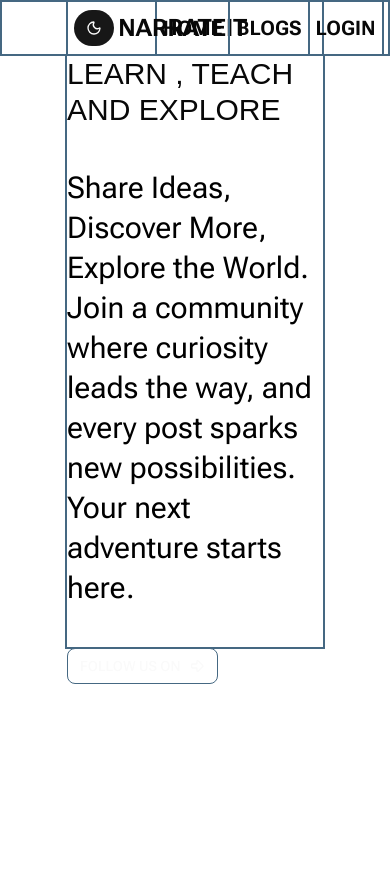
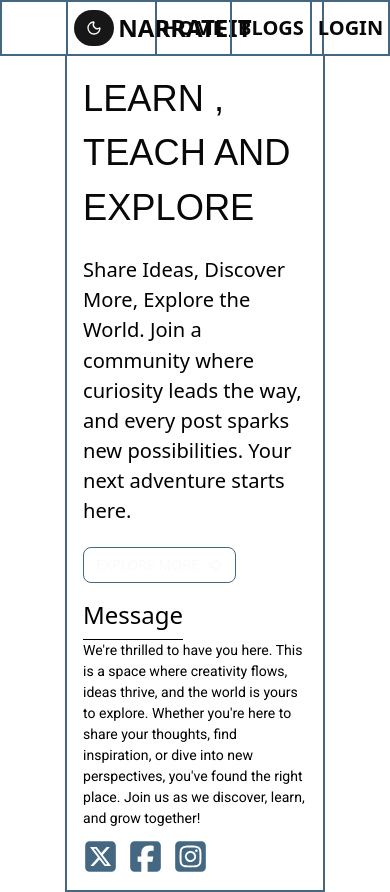
Before and after one commit to dip00-bb/narrating-frontend, a Next.js app: page / in a window 390 px wide. Shown: the top 892 px of the page. Before the commit the page ends 844 px from the top, so only its background shows below. Built offline with nearby package versions, Linux system fonts and the light colour scheme; a web font is replaced by a local one.

Commit message:
make hero section responsive

```diff
--- a/app/COMPONENT/BANNER/BannerFooter.tsx
+++ b/app/COMPONENT/BANNER/BannerFooter.tsx
@@ -1,11 +1,29 @@
+
+import { Roboto } from 'next/font/google';
 import React from 'react';
+import { FaSquareFacebook, FaSquareInstagram, FaSquareXTwitter } from 'react-icons/fa6';
+
+const roboto=Roboto({
+    subsets:['latin']
+})
 
 const BannerFooter = () => {
+
     return (
         <div>
-            <p>
-                We&aposre thrilled to have you here. This is a space where creativity flows, ideas thrive, and the world is yours to explore. Whether you&aposre here to share your thoughts, find inspiration, or dive into new perspectives, you&aposve found the right place. Join us as we discover, learn, and grow together!
-            </p>
+            <div>
+                <div>
+                    <p className='text-2xl border-b w-fit pb-2'>Message</p>
+                </div>
+                <p className={`accent-fontsize ${roboto.className}`}>
+                    We&apos;re thrilled to have you here. This is a space where creativity flows, ideas thrive, and the world is yours to explore. Whether you&apos;re here to share your thoughts, find inspiration, or dive into new perspectives, you&apos;ve found the right place. Join us as we discover, learn, and grow together!
+                </p>
+                <div className='flex gap-2.5 mt-2.5'>
+                    <FaSquareXTwitter size={35} className='text-(--secondary-color) cursor-pointer'/>
+                    <FaSquareFacebook size={35} className='text-(--secondary-color) cursor-pointer'/>
+                    <FaSquareInstagram size={35} className='text-(--secondary-color) cursor-pointer'/>
+                </div>
+            </div>
         </div>
     );
 };
--- a/app/COMPONENT/BANNER/BannerHeader.tsx
+++ b/app/COMPONENT/BANNER/BannerHeader.tsx
@@ -9,17 +9,17 @@ const bbgBartle = BBH_Bartle({
 
 const BannerHeader = () => {
     return (
-        <div className='space-y-10'>
+        <div className='space-y-5 md:space-y-10'>
             <div>
-                <h1 className={`text-3xl md:text-6xl/20 ${bbgBartle.className} text-(--accent-color)`}>LEARN , TEACH AND EXPLORE</h1>
+                <h1 className={` primary-fontsize ${bbgBartle.className} text-(--accent-color)`}>LEARN , TEACH AND EXPLORE</h1>
             </div>
 
             <div>
-                <p className='text-3xl/10'>Share Ideas, Discover More, Explore the World.
+                <p className='secondery-fontsize'>Share Ideas, Discover More, Explore the World.
                     Join a community where curiosity leads the way, and every post sparks new possibilities. Your next adventure starts here.</p>
             </div>
             <div>
-                <Button className='bg-transparent border border-(--secondary-color) cursor-pointer'>FOLLOW US ON <ArrowBigRight /></Button>
+                <Button className='bg-transparent border border-(--secondary-color) cursor-pointer'>EXPLORE MORE <ArrowBigRight /></Button>
             </div>
         </div>
     );
--- a/app/globals.css
+++ b/app/globals.css
@@ -7,8 +7,8 @@
   /* Your default theme */
   --radius: 0.625rem;
   --background: #ffff;
-  --secondary-color:#456882 ;
-  --accent-color:#080808;
+  --secondary-color: #456882;
+  --accent-color: #080808;
   --foreground: oklch(0.145 0 0);
   --card: oklch(1 0 0);
   --card-foreground: oklch(0.145 0 0);
@@ -43,8 +43,8 @@
 
 [data-theme='dark'] {
   --background: #09111a;
-  --secondary-color:#456882 ;
-  --accent-color:#F4F4F4;
+  --secondary-color: #456882;
+  --accent-color: #F4F4F4;
 }
 
 @theme inline {
@@ -91,7 +91,7 @@
 .dark {
   --background: oklch(0.145 0 0);
   --foreground: oklch(0.985 0 0);
-   --accent-color:#456882;
+  --accent-color: #456882;
   --card: oklch(0.205 0 0);
   --card-foreground: oklch(0.985 0 0);
   --popover: oklch(0.205 0 0);
@@ -123,6 +123,16 @@
   --sidebar-ring: oklch(0.556 0 0);
 }
 
+.primary-fontsize {
+  font-size: clamp(2.25rem, 1.903rem + 1.4925vw, 3.75rem);
+}
+.secondery-fontsize{
+  font-size: clamp(1.25rem, 1.1054rem + 0.6219vw, 1.875rem);
+}
+.accent-fontsize{
+  font-size: clamp(0.875rem, 0.7882rem + 0.3731vw, 1.25rem);
+}
+
 /* @layer base {
 
     @apply border-border outline-ring/50;
--- a/app/layout.tsx
+++ b/app/layout.tsx
@@ -1,12 +1,9 @@
 import type { Metadata } from "next";
-import { Roboto_Flex } from "next/font/google";
 import "./globals.css";
 import { ThemeProvider } from "./THEME/theme-provider";
 
 
-const roboto=Roboto_Flex({
-  subsets:['latin']
-})
+
 
 export const metadata: Metadata = {
   title: "Create Next App",
@@ -21,7 +18,7 @@ export default function RootLayout({
   return (
     <html lang="en" suppressHydrationWarning>
       <body
-        className={`${roboto.className} antialiased`}
+        className={`antialiased`}
       >
         <ThemeProvider>
           {children}
--- a/app/page.tsx
+++ b/app/page.tsx
@@ -1,6 +1,7 @@
 import React from 'react';
 import Navbar from './COMPONENT/LAYOUTS/Navbar';
 import BannerHeader from './COMPONENT/BANNER/BannerHeader';
+import BannerFooter from './COMPONENT/BANNER/BannerFooter';
 
 
 const Home = () => {
@@ -11,18 +12,16 @@ const Home = () => {
       {/* banner */}
       <div className='grid grid-cols-6'>
         <div className='col-span-1 '></div>
-        <div className='col-span-4 border-x-2 border-b-2 border-(--secondary-color)'>
-          <div className='flex justify-between bg-cover  h-[70vh]'>
+        <div className='col-span-4 border-x-2 border-b-2 border-(--secondary-color) p-4'>
+          <div className='space-y-4 flex md:h-[70vh] flex-col md:justify-around'>
             <div>
-              <div>
-                <BannerHeader />
-              </div>
+              <BannerHeader />
             </div>
-
+            <div>
+              <div className='w-full md:w-120 md:ml-auto'><BannerFooter /></div>
+            </div>
           </div>
         </div>
-
-
         <div className='col-span-1'></div>
       </div>
     </div>
--- a/package.json
+++ b/package.json
@@ -17,6 +17,7 @@
     "next-themes": "^0.4.6",
     "react": "19.2.3",
     "react-dom": "19.2.3",
+    "react-icons": "^5.5.0",
     "tailwind-merge": "^3.4.0"
   },
   "devDependencies": {
```
Also changed, not shown: 1 other file (tests, documents, lock files or other folders).
